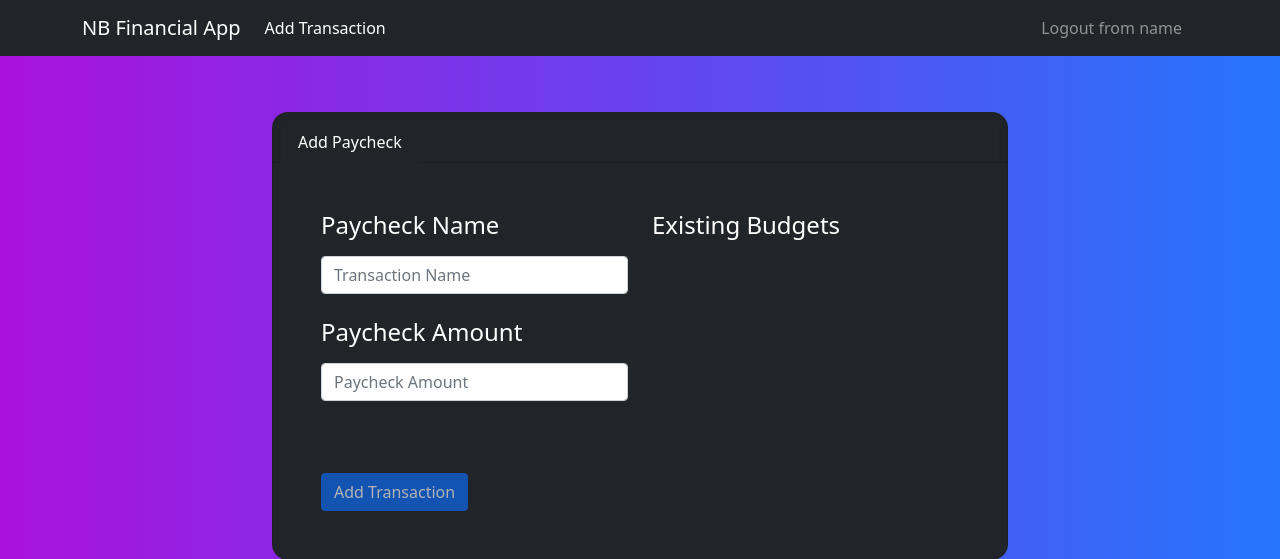
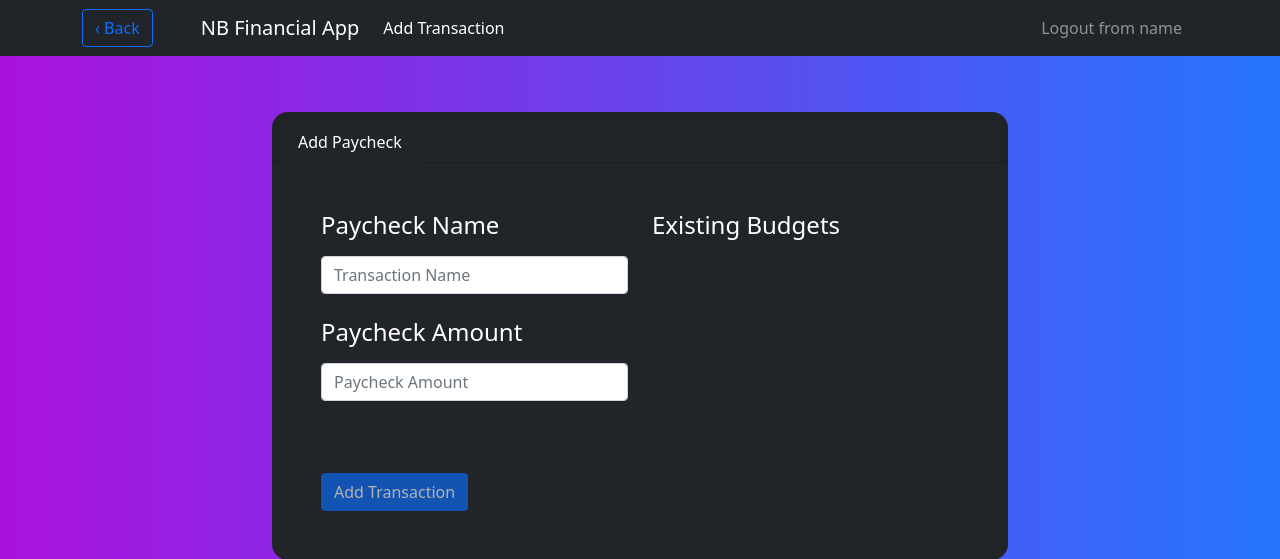
Before and after one commit to niklasbaumgardner/FinancialApp, a Flask app: page /add_transaction in a window 1280 px wide. Shown: the top 559 px of the page. Run offline with Flask 2, Linux system fonts and the light colour scheme; the visitor is signed in with stand-in values (Sample User, id 1); data comes from the database, SQL or seed files in the repository; data that the repository does not hold is empty.

Commit message:
Added back button to add transaction

```diff
--- a/finapp/templates/addtransaction.html
+++ b/finapp/templates/addtransaction.html
@@ -2,6 +2,7 @@
 
 {% block title %}Add Transaction{% endblock title %}
 {% block addtransaction %}active{% endblock addtransaction %}
+{% block backButton %}<a href="/" class="btn btn-outline-primary me-5"> &#8249; Back</a>{% endblock backButton %}
 
 
 
```
